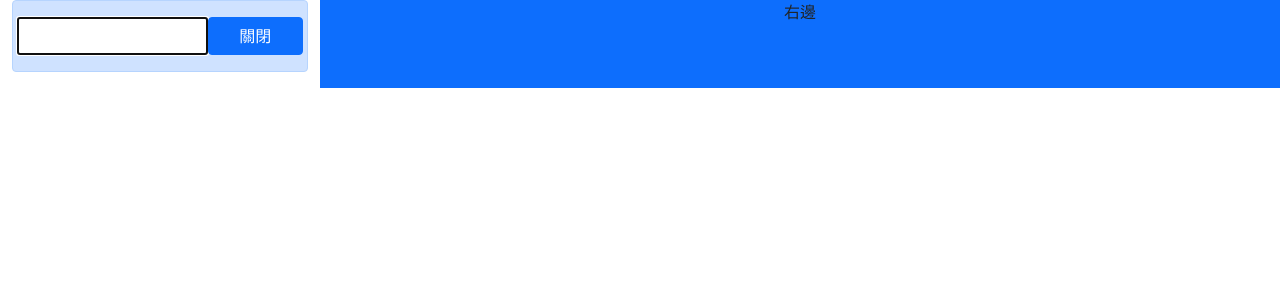
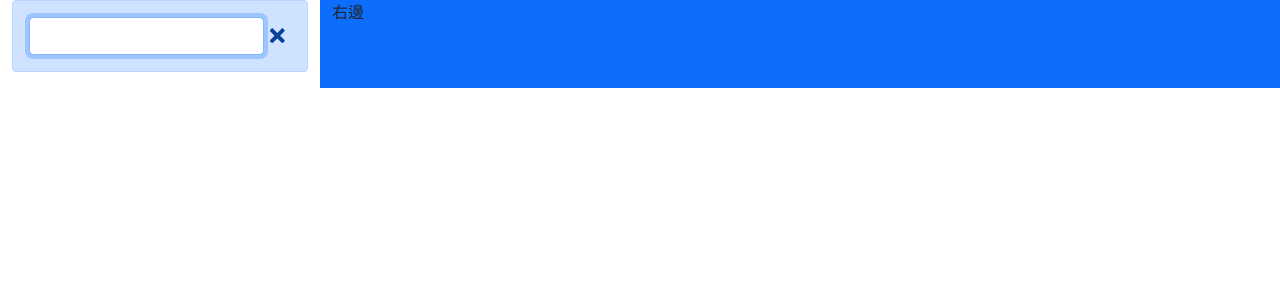
Before and after one commit to xxxamfa/longyao, a React (Create React App) app: page / in a window 1280 px wide. Both pictures are taken after a click on the button 270 px from the left and 36 px from the top of the page. Shown: the top 300 px of the page. Built offline with nearby package versions, Linux system fonts and the light colour scheme.

Commit message:
使用fontawesome

```diff
--- a/src/App.css
+++ b/src/App.css
@@ -1,38 +1,6 @@
-.App {
-  text-align: center;
+.icon-button {
+  background: none;
+  border: none;
+  /* 不知道有沒有差 */
+  color: inherit;
 }
-
-.App-logo {
-  height: 40vmin;
-  pointer-events: none;
-}
-
-@media (prefers-reduced-motion: no-preference) {
-  .App-logo {
-    animation: App-logo-spin infinite 20s linear;
-  }
-}
-
-.App-header {
-  background-color: #282c34;
-  min-height: 100vh;
-  display: flex;
-  flex-direction: column;
-  align-items: center;
-  justify-content: center;
-  font-size: calc(10px + 2vmin);
-  color: white;
-}
-
-.App-link {
-  color: #61dafb;
-}
-
-@keyframes App-logo-spin {
-  from {
-    transform: rotate(0deg);
-  }
-  to {
-    transform: rotate(360deg);
-  }
-}
--- a/src/components/FileSearch.js
+++ b/src/components/FileSearch.js
@@ -1,7 +1,7 @@
 import React, { useEffect, useRef, useState } from "react";
 // 引用FontAwesome start
 import { FontAwesomeIcon } from "@fortawesome/react-fontawesome";
-import { faSearch } from "@fortawesome/free-solid-svg-icons";
+import { faSearch, faTimes } from "@fortawesome/free-solid-svg-icons";
 // 引用FontAwesome end
 
 const FileSearch = ({ title, onFileSearch }) => {
@@ -43,26 +43,26 @@ const FileSearch = ({ title, onFileSearch }) => {
     }
   }, [inputActive]);
   return (
-    <div className="alert alert-primary">
+    <div className="alert alert-primary d-flex justify-content-between align-items-center">
       {!inputActive && (
-        <div className="d-flex justify-content-between align-items-center">
+        <>
           <span>{title}</span>
           <button
             type="button"
-            className="btn btn-primary"
+            className="icon-button"
             onClick={() => {
               setInputActive(true);
             }}
           >
-            <FontAwesomeIcon icon={faSearch} title="搜尋" />
+            <FontAwesomeIcon icon={faSearch} size="lg" title="搜尋" />
           </button>
-        </div>
+        </>
       )}
       {/* inputActive為true就顯示後面<div>... */}
       {inputActive && (
-        <div className="row">
+        <>
           <input
-            className="col-8"
+            className="form-control"
             value={value}
             ref={node}
             onChange={(e) => {
@@ -71,12 +71,12 @@ const FileSearch = ({ title, onFileSearch }) => {
           />
           <button
             type="button"
-            className="btn btn-primary col-4"
+            className="icon-button"
             onClick={closeSearch}
           >
-            關閉
+            <FontAwesomeIcon icon={faTimes} size="lg" title="關閉" />
           </button>
-        </div>
+        </>
       )}
     </div>
   );
```
